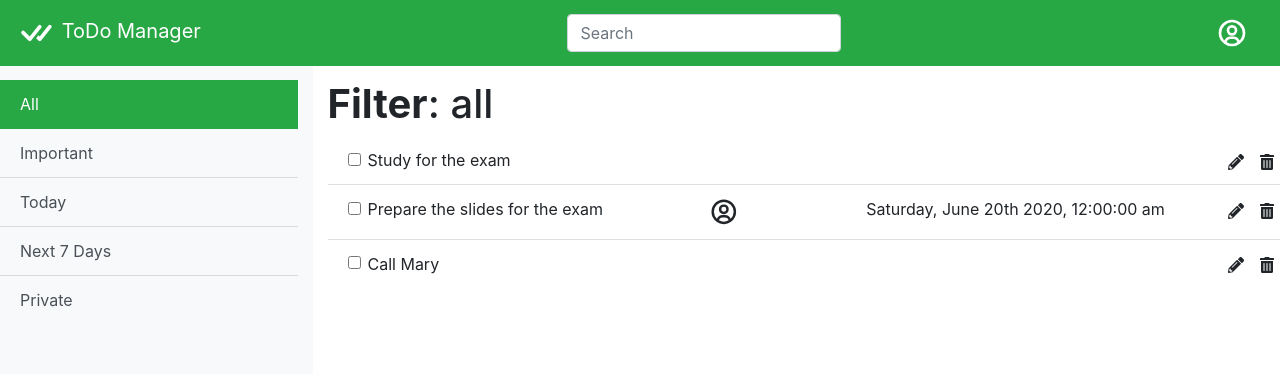
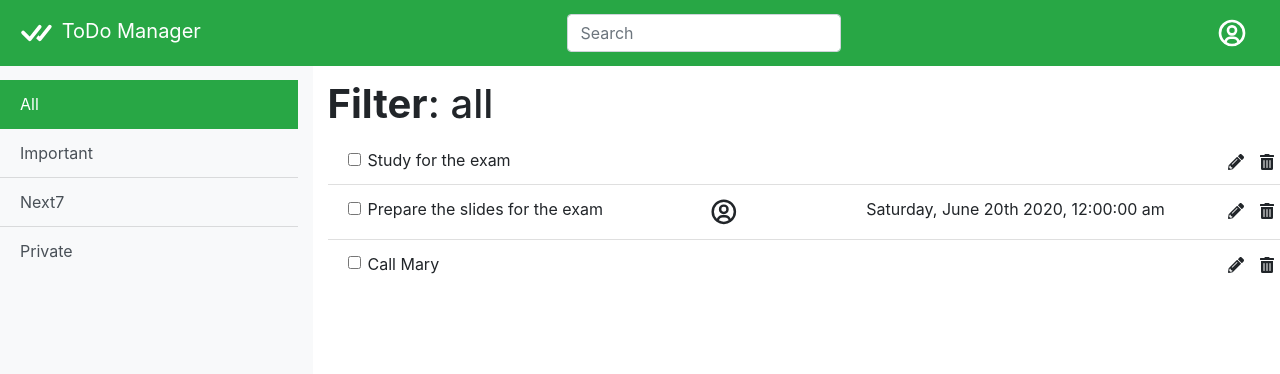
Before and after one commit to tndevelop/Website-TaskList, a React (Create React App) app in the folder biglab1/: page / in a window 1280 px wide. Shown: the top 374 px of the page. Built offline with nearby package versions, Linux system fonts and the light colour scheme.

Commit message:
sidebar react part B
sidebar react part B

```diff
--- a/biglab1/src/App.js
+++ b/biglab1/src/App.js
@@ -1,4 +1,3 @@
-
 import 'bootstrap/dist/css/bootstrap.min.css';
 import { Col, Container, Row, Navbar, Form, ListGroup } from "react-bootstrap";
 import FormControl from 'react-bootstrap/FormControl'
@@ -9,7 +8,10 @@ import './App.css';
 import 'bootstrap/dist/css/bootstrap.min.css';
 import { BsCheckAll } from "react-icons/bs";
 import { BiUserCircle } from "react-icons/bi";
+import {ListGroupContainer} from "./components/MySide.js";
 
+
+const filterNames = ['All', 'Important', 'Next7', 'Private'];
 function App() {
   return (
     <Container fluid="true">
@@ -35,16 +37,10 @@ function App() {
       </Navbar>
 
       <Row>
+      <Col sm={3} xs={12} className="vheight-100 bg-light below-nav d-sm-block collapse" id="left-sidebar">
+        <ListGroupContainer names={filterNames}/>
+      </Col>
 
-        <Col sm={3} xs={12} className="vheight-100 bg-light below-nav d-sm-block collapse" id="left-sidebar">
-            <ListGroup variant="flush">
-              <ListGroup.Item active action href="#">All</ListGroup.Item>
-              <ListGroup.Item action href="#">Important</ListGroup.Item>
-              <ListGroup.Item action href="#">Today</ListGroup.Item>
-              <ListGroup.Item action href="#">Next 7 Days</ListGroup.Item>
-              <ListGroup.Item action href="#">Private</ListGroup.Item>
-            </ListGroup>
-       </Col>
 
         <Col as={Container} fluid="xl" className="mainContainer below-nav">
           <h1 id="selectedFilter">
--- /dev/null
+++ b/biglab1/src/components/MySide.js
@@ -0,0 +1,42 @@
+import { ListGroup } from "react-bootstrap";
+import { useState } from 'react';
+
+function ListGroupContainer(props) {
+
+    const [selectedItem, setSelectedItem] = useState(0);
+
+    const chooseFilter = (index) => setSelectedItem(index);
+
+
+    return (
+        <ListGroup variant="flush">
+            {
+                props.names.map(
+                    (name, index) => <ItemSide name={name} index={index} key={index} selected={index === selectedItem} choose={chooseFilter}/>
+
+                )
+            }
+
+        </ListGroup>
+    );
+
+
+
+}
+
+function ItemSide(props){
+    if(props.selected){
+        return(
+            <ListGroup.Item active action  >{props.name}</ListGroup.Item>
+        );
+
+    }
+    else {
+        return (
+            <ListGroup.Item action onClick={() => props.choose(props.index)}>{props.name}</ListGroup.Item>
+        );
+    }
+}
+
+
+export { ListGroupContainer };
```
Also changed, not shown: 1 other file (tests, documents, lock files or other folders).
